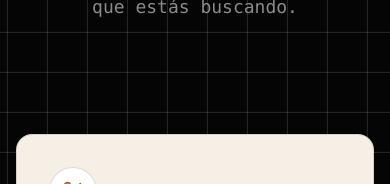
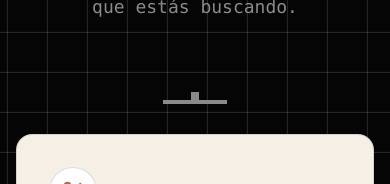
Before and after one commit to artifex94/artifex94.github.io, a React (Vite) app: page / in a window 390 px wide. Shown: the part 455-639 px from the top of the page. Built offline with nearby package versions, Linux system fonts and the light colour scheme.

Commit message:
feat(home): agrega la franja de juego del hero en móvil

```diff
--- a/scripts/rect-diff-home.mjs
+++ b/scripts/rect-diff-home.mjs
@@ -210,12 +210,43 @@ function compare(beforePath, afterPath) {
   process.exitCode = 1;
 }
 
+// Captura visual del hero a un ancho de móvil: el gate secundario, para ver lo
+// que los rects no muestran (color, opacidad, la franja de juego en sí).
+async function shot(url, outPath, width) {
+  const browser = await chromium.launch({ headless: true, args: ['--no-sandbox'] });
+  const context = await browser.newContext({
+    viewport: { width, height: 900 },
+    deviceScaleFactor: 3,
+    isMobile: true,
+    hasTouch: true,
+  });
+  await context.addInitScript(() => {
+    try {
+      sessionStorage.setItem('artifex_system_init', 'true');
+    } catch {
+      /* ignore */
+    }
+  });
+  const page = await context.newPage();
+  await page.goto(url, { waitUntil: 'networkidle', timeout: 30000 });
+  await page.evaluate(() => document.fonts.ready);
+  await page.waitForTimeout(1200);
+  await page.screenshot({ path: outPath });
+  await browser.close();
+  console.log(`rect-diff: screenshot (${width}px) → ${outPath}`);
+}
+
 const [mode, ...rest] = process.argv.slice(2);
 
 if (mode === 'capture') {
   const urlArg = rest.find((a) => a.startsWith('--url='));
   const out = rest.find((a) => !a.startsWith('--')) || 'rect-home.json';
   await capture(urlArg ? urlArg.slice(6) : DEFAULT_URL, out);
+} else if (mode === 'shot') {
+  const urlArg = rest.find((a) => a.startsWith('--url='));
+  const widthArg = rest.find((a) => a.startsWith('--width='));
+  const out = rest.find((a) => !a.startsWith('--')) || 'home-mobile.png';
+  await shot(urlArg ? urlArg.slice(6) : DEFAULT_URL, out, widthArg ? Number(widthArg.slice(8)) : 390);
 } else if (mode === 'compare') {
   const [b, a] = rest.filter((x) => !x.startsWith('--'));
   if (!b || !a) {
--- /dev/null
+++ b/src/components/home/HeroPongBand.tsx
@@ -0,0 +1,58 @@
+import React from 'react';
+import { useReducedMotion } from 'framer-motion';
+import { useIsMobile } from '../../hooks/useIsMobile';
+import {
+  BALL_SIZE,
+  BAND_HEIGHT,
+  PADDLE_HEIGHT,
+  PADDLE_TOP,
+  PADDLE_WIDTH,
+} from './heroPongConfig';
+
+// La franja del hero-pong: una paleta y una pelota, nada más.
+//
+// Vive DENTRO de la <section> del hero, posicionada en absoluto sobre el
+// `gap-16` que el home ya deja vacío entre el hero y las cards. Es la única
+// forma de agregarla sin correr nada: un hermano más en el flex-col sumaría
+// otro gap de 64px y empujaría toda la página.
+//
+// Solo móvil, y nunca con prefers-reduced-motion: una pelota rebotando es
+// movimiento, y ahí el sitio tiene que quedar exactamente como está.
+
+export const HeroPongBand: React.FC = () => {
+  const isMobile = useIsMobile();
+  const reduceMotion = useReducedMotion();
+
+  if (!isMobile || reduceMotion) return null;
+
+  return (
+    <div
+      aria-hidden="true"
+      // md:hidden además del gate por JS: si el viewport cruza el breakpoint
+      // antes de que corra el efecto, el CSS ya la esconde.
+      className="md:hidden absolute left-0 right-0 top-full select-none"
+      style={{ height: BAND_HEIGHT, touchAction: 'pan-y' }}
+    >
+      <div
+        className="absolute bg-secondary"
+        style={{
+          width: PADDLE_WIDTH,
+          height: PADDLE_HEIGHT,
+          top: PADDLE_TOP,
+          left: '50%',
+          transform: 'translateX(-50%)',
+        }}
+      />
+      <div
+        className="absolute bg-secondary"
+        style={{
+          width: BALL_SIZE,
+          height: BALL_SIZE,
+          top: PADDLE_TOP - BALL_SIZE,
+          left: '50%',
+          transform: 'translateX(-50%)',
+        }}
+      />
+    </div>
+  );
+};
--- /dev/null
+++ b/src/components/home/heroPongConfig.ts
@@ -0,0 +1,39 @@
+// Medidas y tuning del hero-pong, en un solo lugar: las comparten el band (que
+// dibuja el reposo en DOM) y el engine (que dibuja la partida en canvas), así no
+// hay dos fuentes de verdad para la geometría.
+
+/** Alto de la franja de juego: es exactamente el `gap-16` que el home ya deja vacío. */
+export const BAND_HEIGHT = 64;
+
+export const PADDLE_WIDTH = 64;
+export const PADDLE_HEIGHT = 4;
+/** Distancia del tope de la franja a la paleta: la deja centrada en el hueco. */
+export const PADDLE_TOP = 30;
+
+export const BALL_SIZE = 8;
+export const BALL_RADIUS = BALL_SIZE / 2;
+
+/** Velocidad inicial, en px/s. */
+export const START_SPEED = 300;
+/** Cuánto acelera con cada golpe al borde del header. */
+export const SPEED_STEP = 1.07;
+/** Techo de velocidad: sin esto la pelota terminaría atravesando las letras. */
+export const MAX_SPEED = 1300;
+/** Apertura máxima del rebote en la paleta (60°). */
+export const MAX_BOUNCE_ANGLE = Math.PI / 3;
+
+/** Margen del HUD, alineado con el `px-4` de la página. */
+export const HUD_INSET = 16;
+export const HUD_FONT_SIZE = 12;
+/** Distancia del borde inferior del header a la línea de base del HUD. */
+export const HUD_TOP_GAP = 22;
+
+/** Cuánto puede invadir el padding lateral una letra desplazada. */
+export const DODGE_OVERFLOW = 6;
+/** Aire vertical extra para que una línea empiece a esquivar antes del contacto. */
+export const DODGE_GATE_PAD = 8;
+
+/** Gravedad de las letras que vuelven a su lugar, en px/s². */
+export const LETTER_FALL_GRAVITY = 900;
+/** Velocidad inicial de caída, para que no arranque congelada. */
+export const LETTER_FALL_START = 60;
--- a/src/pages/Home.tsx
+++ b/src/pages/Home.tsx
@@ -5,6 +5,7 @@ import { ArrowRight } from 'lucide-react';
 import { ServiceCard } from '../components/ServiceCard';
 import { ContactCTA } from '../components/ContactCTA';
 import { Typewriter } from '../components/Typewriter';
+import { HeroPongBand } from '../components/home/HeroPongBand';
 import { services, type ServiceSummary } from '../data/services';
 import { data } from '../data/data';
 import { usePageMeta } from '../hooks/usePageMeta';
@@ -34,8 +35,9 @@ export const Home: React.FC = () => {
       className="min-h-screen w-full bg-blueprint-grid py-12 px-4 sm:px-6 lg:px-8"
     >
       <div className="max-w-6xl mx-auto flex flex-col gap-16">
-        {/* Hero del hub */}
-        <section className="py-12 md:py-20 text-center max-w-3xl mx-auto flex flex-col items-center">
+        {/* Hero del hub. `relative` no desplaza nada: es el ancla del HeroPongBand,
+            que se posiciona en absoluto sobre el gap que sigue a esta sección. */}
+        <section className="relative py-12 md:py-20 text-center max-w-3xl mx-auto flex flex-col items-center">
           <span className="text-accent uppercase tracking-widest text-sm font-bold mb-4">
             // {data.personal.name}
           </span>
@@ -46,6 +48,8 @@ export const Home: React.FC = () => {
             Código, luz y lana. Construyo tiendas online que venden, fotografío eventos, personas
             y productos, y tejo piezas de tufting únicas. Elegí el servicio que estás buscando.
           </p>
+
+          <HeroPongBand />
         </section>
 
         {/* Cards de servicios: cada una con la paleta de su rubro */}
```
Also changed, not shown: 1 other file (tests, documents, lock files or other folders).
